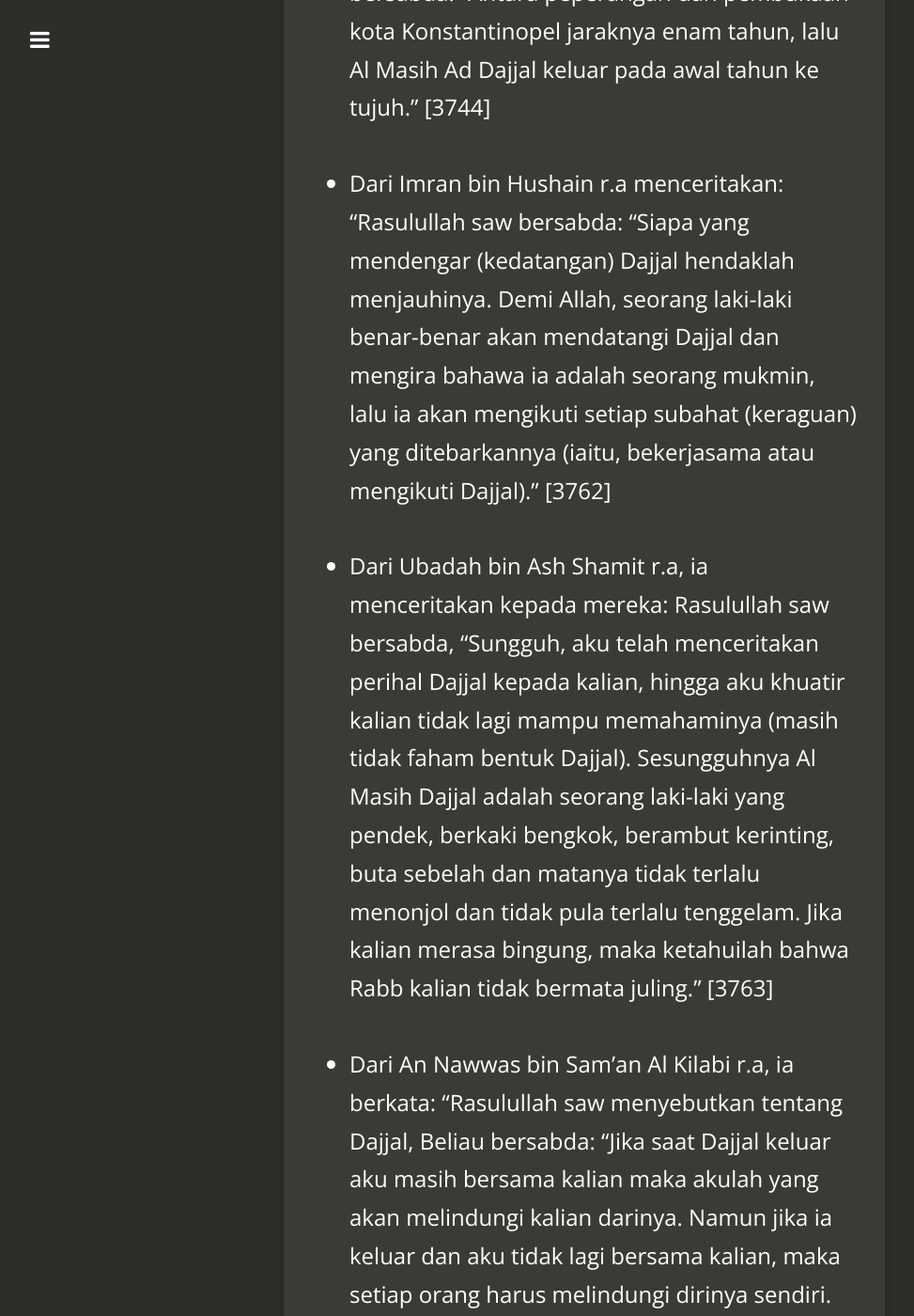
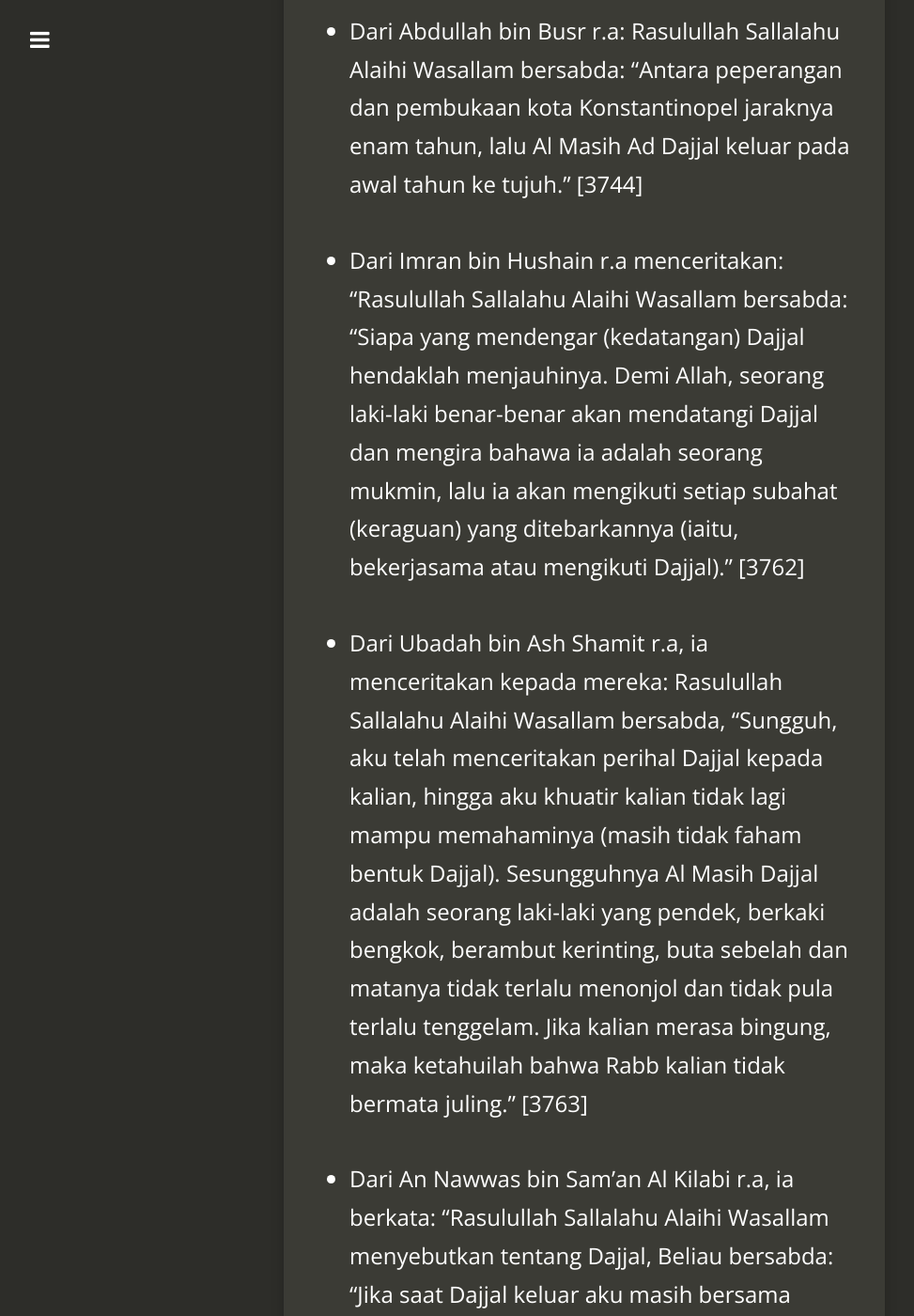
Before and after one commit to kedamaian/swsyafiq, a Jekyll site: the page built from _posts/2011-02-22-kisah-dajjal-3.md, in a window 1280 px wide and 1400 px high, scrolled down 2945 px. Shown: the whole window at 94% size, without its empty margins (18-991 px from the left). Built offline with Jekyll 4.4.1, drawn with Linux system fonts in a browser that asks for light colours; nearby versions of some CDN libraries; comment, search, counter and statistics services are not loaded; some of the changed text lies outside the part shown.

Commit message:
Update 2011-02-22-kisah-dajjal-3.md

```diff
--- a/_posts/2011-02-22-kisah-dajjal-3.md
+++ b/_posts/2011-02-22-kisah-dajjal-3.md
@@ -8,24 +8,24 @@ categories:
 ---
 ## Riwayat Abu Daud (Dajjal)
 
-- Dari Abu Hurairah r.a berkata: Rasulullah saw bersabda, "Apabila kalian selesai dari tasyahud akhir, hendaklah memohon perlindungan kepada Allah dari empat perkara, iaitu; dari siksa neraka Jahannam, dari siksa kubur, fitnah kehidupan dan kematian serta dari kejahatan Dajjal." [833]
+- Dari Abu Hurairah r.a berkata: Rasulullah Sallalahu Alaihi Wasallam bersabda, "Apabila kalian selesai dari tasyahud akhir, hendaklah memohon perlindungan kepada Allah dari empat perkara, iaitu; dari siksa neraka Jahannam, dari siksa kubur, fitnah kehidupan dan kematian serta dari kejahatan Dajjal." [833]
 
-- Dari Imran bin Hushain r.a, ia berkata: Rasulullah saw bersabda, "Akan senantiasa ada sekelompok dari umatku yang berperang di atas kebenaran dalam keadaan unggul atas orang-orang yang memusuhi mereka hingga orang terakhir diantara mereka memerangi Al- Masih Dajjal." [2125]
+- Dari Imran bin Hushain r.a, ia berkata: Rasulullah Sallalahu Alaihi Wasallam bersabda, "Akan senantiasa ada sekelompok dari umatku yang berperang di atas kebenaran dalam keadaan unggul atas orang-orang yang memusuhi mereka hingga orang terakhir diantara mereka memerangi Al- Masih Dajjal." [2125]
 
-- Dari Anas bin Malik r.a, ia berkata: Rasulullah saw berkata: "Tiga perkara yang merupakan dasar keimanan, iaitu:
+- Dari Anas bin Malik r.a, ia berkata: Rasulullah Sallalahu Alaihi Wasallam berkata: "Tiga perkara yang merupakan dasar keimanan, iaitu:
 
 1. menahan diri dari orang yang mengucapkan LAA ILAAHA ILLALLAAH,
 2. dan kita tidak mengkafirkannya kerana suatu dosa,
 3. serta tidak mengeluarkannya dari keIslaman kerana sebuah amalan. Jihad tetap berjalan sejak Allah mengutusku hingga umatku yang terakhir memerangi Dajjal, hal itu tidaklah digugurkan oleh kezaliman orang yang zalim, serta keadilan orang yang adil, dan beriman kepada takdir." [2170]
 
-- Dari Abdullah bin Umar r.a berkata: "Saat kami duduk-duduk di sisi Rasulullah saw, beliau bercerita tentang fitnah, panjang lebar beliau bercerita sekitar fitnah itu hingga beliau menyebutkan tentang fitnah Al-Ahlas. Seorang laki-laki lalu bertanya, "Wahai Rasulullah, apa itu fitnah Al-Ahlas?" Beliau menjawab: "Adanya permusuhan dan peperangan, kemudian fitnah kesenangan yang asapnya muncul dari bawah kedua kaki seorang laki-laki ahli baitku. Ia mengaku berasal dari keturunanku, padahal bukan. Wali-waliku hanya orang-orang yang bertakwa. Kemudian orang-orang akan berdamai pada seorang laki-laki layaknya pangkal paha yang bertumpuk di tulang rusuk (kesepakatan yang pura-pura). Kemudian akan muncul fitnah seorang yang buta (dengan kekuasaan), tidak seorang pun dari umat ini kecuali ia akan mendapat satu tamparan di mukanya (bencana kerosakan darinya). Ketika fitnah itu telah dianggap selesai, namun fitnah tersebut (sebenarnya) terus berlanjutan. Seorang laki-laki yang paginya beriman menjadi kafir di waktu petang, sehingga manusia akan menjadi dua kelompok; sekelompok orang yang beriman dan tidak ada kemunafikan dalam keimanannya, dan sekelompok orang yang penuh kemunafikan dan tidak ada keimanan padanya. Jika keadaan kalian sudah begitu, maka tunggulah munculnya Dajjal pada hari itu atau keesokan harinya." [3704]
+- Dari Abdullah bin Umar r.a berkata: "Saat kami duduk-duduk di sisi Rasulullah Sallalahu Alaihi Wasallam, beliau bercerita tentang fitnah, panjang lebar beliau bercerita sekitar fitnah itu hingga beliau menyebutkan tentang fitnah Al-Ahlas. Seorang laki-laki lalu bertanya, "Wahai Rasulullah, apa itu fitnah Al-Ahlas?" Beliau menjawab: "Adanya permusuhan dan peperangan, kemudian fitnah kesenangan yang asapnya muncul dari bawah kedua kaki seorang laki-laki ahli baitku. Ia mengaku berasal dari keturunanku, padahal bukan. Wali-waliku hanya orang-orang yang bertakwa. Kemudian orang-orang akan berdamai pada seorang laki-laki layaknya pangkal paha yang bertumpuk di tulang rusuk (kesepakatan yang pura-pura). Kemudian akan muncul fitnah seorang yang buta (dengan kekuasaan), tidak seorang pun dari umat ini kecuali ia akan mendapat satu tamparan di mukanya (bencana kerosakan darinya). Ketika fitnah itu telah dianggap selesai, namun fitnah tersebut (sebenarnya) terus berlanjutan. Seorang laki-laki yang paginya beriman menjadi kafir di waktu petang, sehingga manusia akan menjadi dua kelompok; sekelompok orang yang beriman dan tidak ada kemunafikan dalam keimanannya, dan sekelompok orang yang penuh kemunafikan dan tidak ada keimanan padanya. Jika keadaan kalian sudah begitu, maka tunggulah munculnya Dajjal pada hari itu atau keesokan harinya." [3704]
 
-- Dari Abdullah bin Busr r.a: Rasulullah saw bersabda: "Antara peperangan dan pembukaan kota Konstantinopel jaraknya enam tahun, lalu Al Masih Ad Dajjal keluar pada awal tahun ke tujuh." [3744]
+- Dari Abdullah bin Busr r.a: Rasulullah Sallalahu Alaihi Wasallam bersabda: "Antara peperangan dan pembukaan kota Konstantinopel jaraknya enam tahun, lalu Al Masih Ad Dajjal keluar pada awal tahun ke tujuh." [3744]
 
-- Dari Imran bin Hushain r.a menceritakan: "Rasulullah saw bersabda: "Siapa yang mendengar (kedatangan) Dajjal hendaklah menjauhinya. Demi Allah, seorang laki-laki benar-benar akan mendatangi Dajjal dan mengira bahawa ia adalah seorang mukmin, lalu ia akan mengikuti setiap subahat (keraguan) yang ditebarkannya (iaitu, bekerjasama atau mengikuti Dajjal)." [3762]
+- Dari Imran bin Hushain r.a menceritakan: "Rasulullah Sallalahu Alaihi Wasallam bersabda: "Siapa yang mendengar (kedatangan) Dajjal hendaklah menjauhinya. Demi Allah, seorang laki-laki benar-benar akan mendatangi Dajjal dan mengira bahawa ia adalah seorang mukmin, lalu ia akan mengikuti setiap subahat (keraguan) yang ditebarkannya (iaitu, bekerjasama atau mengikuti Dajjal)." [3762]
 
-- Dari Ubadah bin Ash Shamit r.a, ia menceritakan kepada mereka: Rasulullah saw bersabda, "Sungguh, aku telah menceritakan perihal Dajjal kepada kalian, hingga aku khuatir kalian tidak lagi mampu memahaminya (masih tidak faham bentuk Dajjal). Sesungguhnya Al Masih Dajjal adalah seorang laki-laki yang pendek, berkaki bengkok, berambut kerinting, buta sebelah dan matanya tidak terlalu menonjol dan tidak pula terlalu tenggelam. Jika kalian merasa bingung, maka ketahuilah bahwa Rabb kalian tidak bermata juling." [3763]
+- Dari Ubadah bin Ash Shamit r.a, ia menceritakan kepada mereka: Rasulullah Sallalahu Alaihi Wasallam bersabda, "Sungguh, aku telah menceritakan perihal Dajjal kepada kalian, hingga aku khuatir kalian tidak lagi mampu memahaminya (masih tidak faham bentuk Dajjal). Sesungguhnya Al Masih Dajjal adalah seorang laki-laki yang pendek, berkaki bengkok, berambut kerinting, buta sebelah dan matanya tidak terlalu menonjol dan tidak pula terlalu tenggelam. Jika kalian merasa bingung, maka ketahuilah bahwa Rabb kalian tidak bermata juling." [3763]
 
-- Dari An Nawwas bin Sam'an Al Kilabi r.a, ia berkata: "Rasulullah saw menyebutkan tentang Dajjal, Beliau bersabda: "Jika saat Dajjal keluar aku masih bersama kalian maka akulah yang akan melindungi kalian darinya. Namun jika ia keluar dan aku tidak lagi bersama kalian, maka setiap orang harus melindungi dirinya sendiri. Allah adalah pelindung bagiku dan setiap muslim. Barangsiapa dari kalian berjumpa dengannya, hendaklah ia bacakan awal surat Al-Kahfi, sebab itu akan melindungi kalian dari fitnahnya." Kami lalu bertanya, "Berapa lama ia akan tinggal di bumi?" Beliau menjawab: "Empat puluh hari. Satu hari seakan setahun, dan sehari seakan sebulan, dan sehari seakan seminggu dan hari-harinya dia sama sebagaimana hari-hari kalian." Kami bertanya lagi, "Wahai Rasulullah, pada hari yang seakan satu tahun, apakah solat kami akan mencukupi untuk waktu sehari semalam?" Beliau menjawab, "Tidak, namun sesuaikanlah (setiap waktu solat). Kemudian Isa putera Maryam (a.s) akan turun di sisi menara putih, sebelah timur kota Damaskus (Syria). Lalu ia menemukan Dajjal di pintu Lud (sebuah tempat di dekat Baitul Maqdis), lantas ia pun membunuhnya." [3764]
+- Dari An Nawwas bin Sam'an Al Kilabi r.a, ia berkata: "Rasulullah Sallalahu Alaihi Wasallam menyebutkan tentang Dajjal, Beliau bersabda: "Jika saat Dajjal keluar aku masih bersama kalian maka akulah yang akan melindungi kalian darinya. Namun jika ia keluar dan aku tidak lagi bersama kalian, maka setiap orang harus melindungi dirinya sendiri. Allah adalah pelindung bagiku dan setiap muslim. Barangsiapa dari kalian berjumpa dengannya, hendaklah ia bacakan awal surat Al-Kahfi, sebab itu akan melindungi kalian dari fitnahnya." Kami lalu bertanya, "Berapa lama ia akan tinggal di bumi?" Beliau menjawab: "Empat puluh hari. Satu hari seakan setahun, dan sehari seakan sebulan, dan sehari seakan seminggu dan hari-harinya dia sama sebagaimana hari-hari kalian." Kami bertanya lagi, "Wahai Rasulullah, pada hari yang seakan satu tahun, apakah solat kami akan mencukupi untuk waktu sehari semalam?" Beliau menjawab, "Tidak, namun sesuaikanlah (setiap waktu solat). Kemudian Isa putera Maryam (a.s) akan turun di sisi menara putih, sebelah timur kota Damaskus (Syria). Lalu ia menemukan Dajjal di pintu Lud (sebuah tempat di dekat Baitul Maqdis), lantas ia pun membunuhnya." [3764]
 
-- Dari Abu Hurairah r.a: Nabi saw bersabda, "Tidak ada Nabi antara aku dan dia (maksudnya Isa a.s). Sungguh, kelak ia akan turun, jika kalian melihatnya maka kenalilah. Ia adalah seorang laki-laki yang sedang (tidak tinggi ataupun pendek), berkulit merah keputih-putihan, mengenakan kain berwarna kekuningan. Seakan rambut kepala menetes meski tidak basah. Ia akan memerangi manusia hingga mereka masuk ke dalam Islam, ia memecahkan salib, membunuh babi dan membebaskan jizyah (pajak). Pada masanya Allah akan membinasakan semua agama selain Islam, Isa akan membunuh Dajjal, dan akan tinggal di dunia selama empat puluh tahun. Setelah itu ia meninggal dan kaum muslimin mensolatinya." [3766]
+- Dari Abu Hurairah r.a: Nabi Sallalahu Alaihi Wasallam bersabda, "Tidak ada Nabi antara aku dan dia (maksudnya Isa a.s). Sungguh, kelak ia akan turun, jika kalian melihatnya maka kenalilah. Ia adalah seorang laki-laki yang sedang (tidak tinggi ataupun pendek), berkulit merah keputih-putihan, mengenakan kain berwarna kekuningan. Seakan rambut kepala menetes meski tidak basah. Ia akan memerangi manusia hingga mereka masuk ke dalam Islam, ia memecahkan salib, membunuh babi dan membebaskan jizyah (pajak). Pada masanya Allah akan membinasakan semua agama selain Islam, Isa akan membunuh Dajjal, dan akan tinggal di dunia selama empat puluh tahun. Setelah itu ia meninggal dan kaum muslimin mensolatinya." [3766]
```
